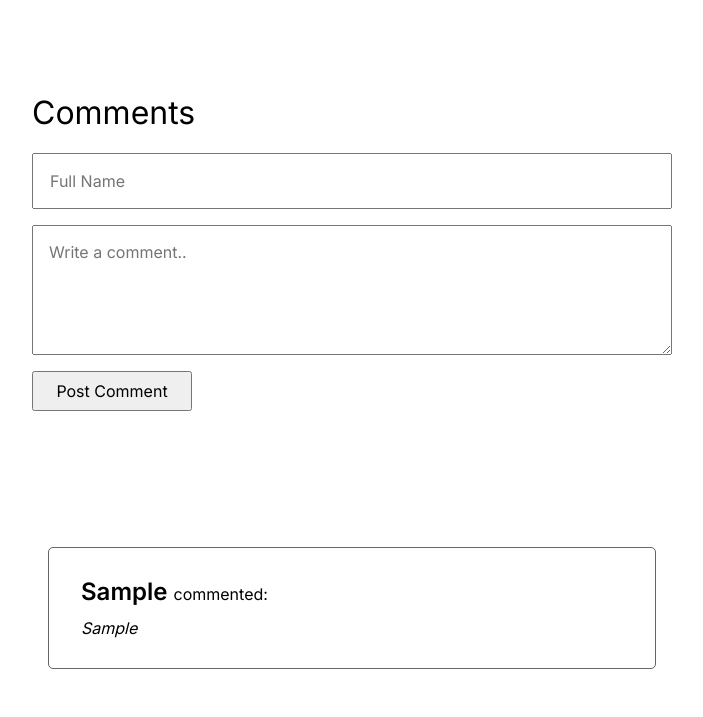
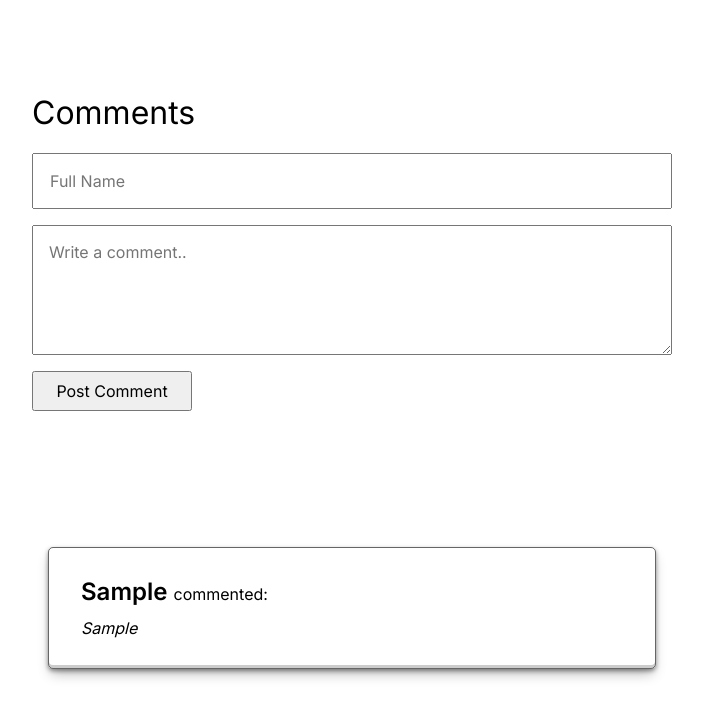
Before and after one commit to stephjoseph/dotTheory-FE, a plain HTML site: page FE-101: Front-End Foundations/index.html in a window 1280 px wide. Both pictures are taken after typing "Sample", "Sample" into the empty fields and a click on the button "Post Comment". Shown: the part 3822-4539 px from the top of the page, without its empty margins (288-991 px from the left). Drawn offline with Linux system fonts and the light colour scheme.

Commit message:
add box-shadow to comments

```diff
--- a/FE-101: Front-End Foundations/style.css
+++ b/FE-101: Front-End Foundations/style.css
@@ -194,6 +194,7 @@ section p {
   padding: 2rem;
   border: 1px solid rgba(0,0,0,0.6);
   border-radius: 5px;
+  box-shadow: rgba(0, 0, 0, 0.4) 0px 2px 4px, rgba(0, 0, 0, 0.3) 0px 7px 13px -3px, rgba(0, 0, 0, 0.2) 0px -3px 0px inset;
 }
 
 .comments h3 {
```
